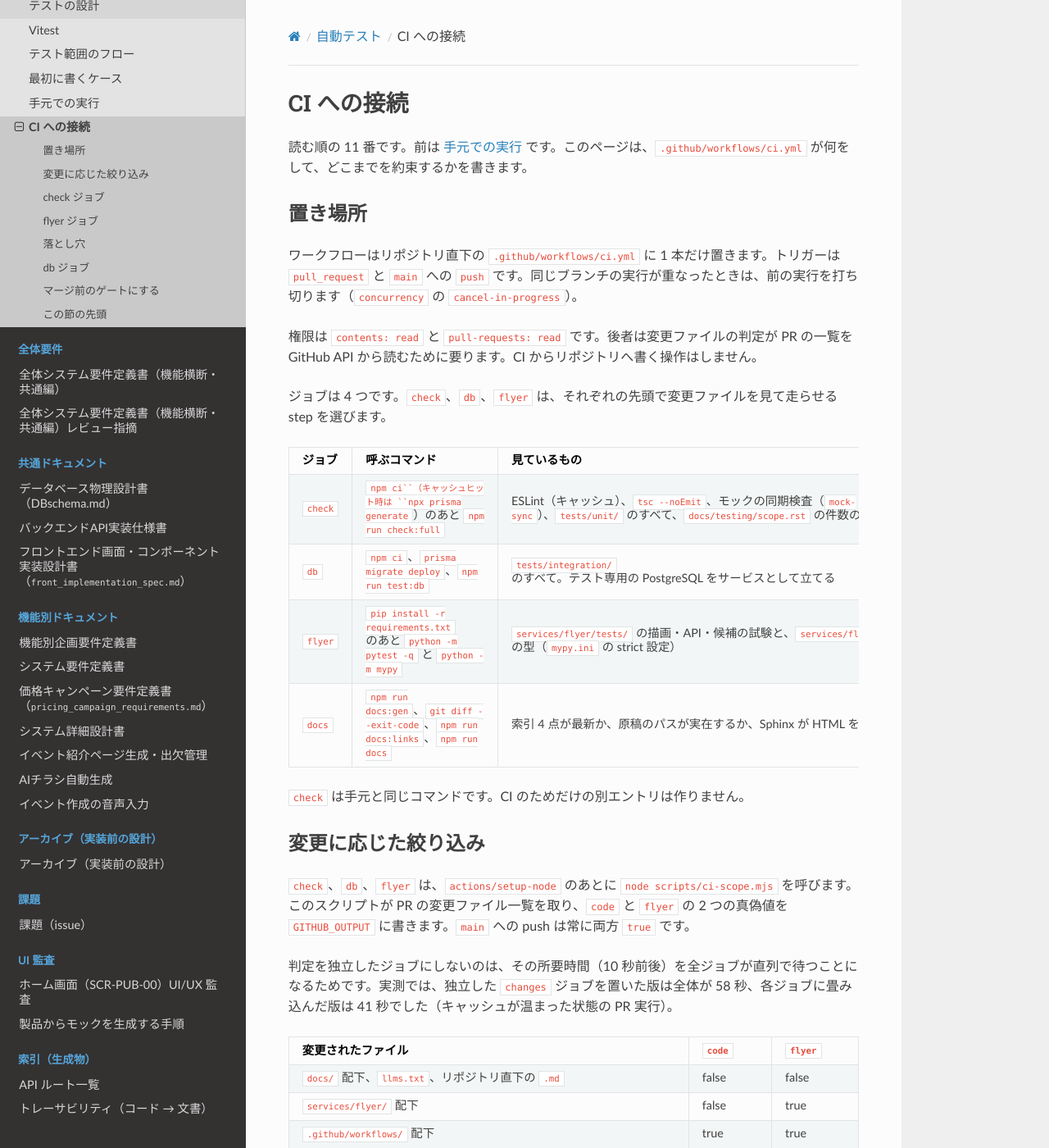
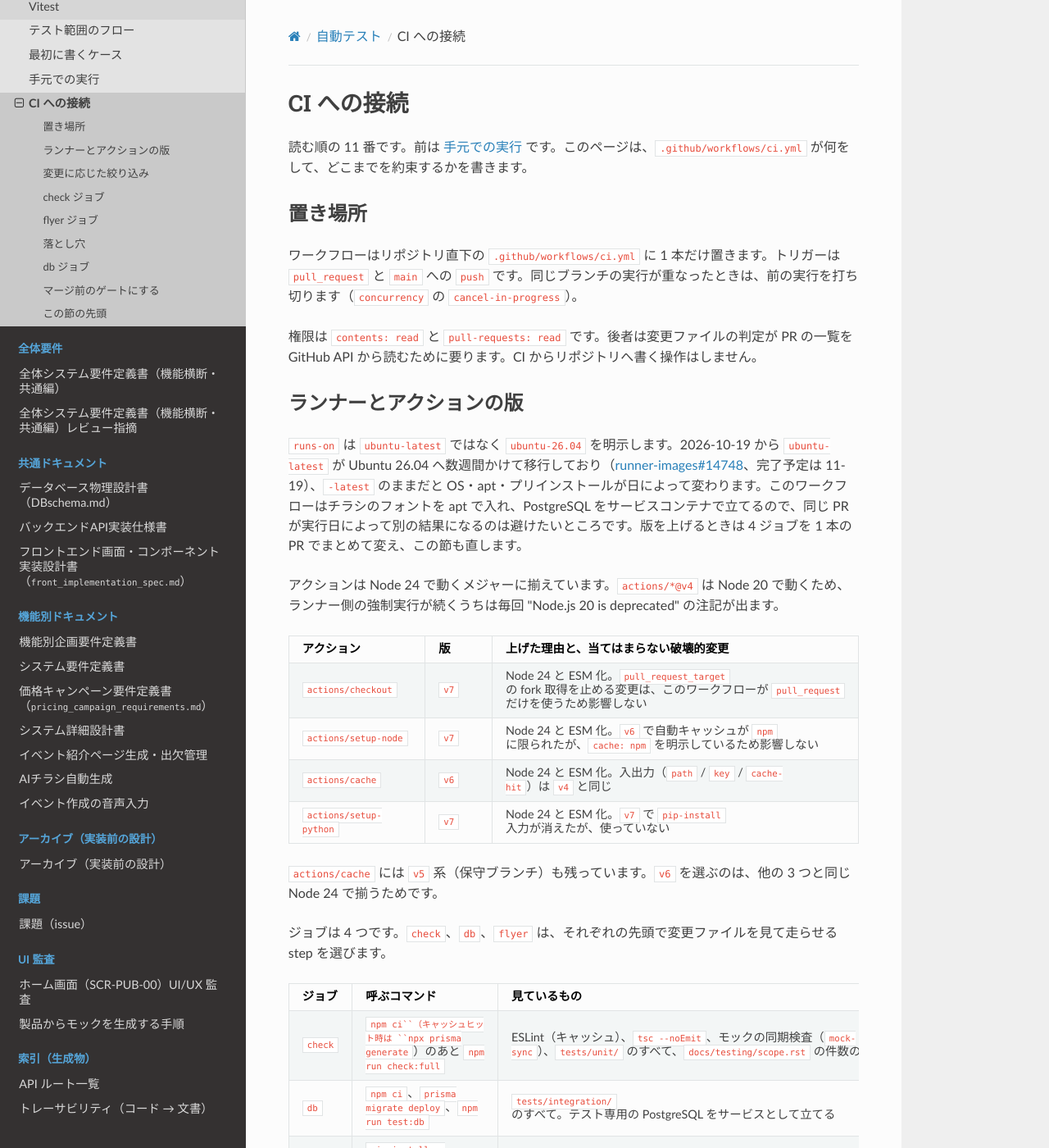
Before and after one commit to HirofumiSato/EventKreater, a Sphinx documentation site: the page built from docs/testing/ci.rst, in a window 1280 px wide and 1400 px high. Shown: the whole window at 82% size. Built offline with Sphinx 7.4.7 and the Read the Docs theme 3.1.0, drawn with Linux system fonts in a browser that asks for light colours; some of the changed text lies outside the part shown.

Commit message:
CI のアクションを Node 24 対応へ上げ、ランナーの版を固定する (#86)
- checkout/setup-node/cache/setup-python を v7/v7/v6/v7 へ上げ、node20 の注記を消す
- runs-on を ubuntu-latest から ubuntu-26.04 へ固定し、移行期間中に結果が日で変わらないようにする
- ci.rst に版の理由と、当てはまらない破壊的変更を書き、索引を再生成する

Co-authored-by: Cursor <cursoragent@cursor.com>

```diff
--- a/docs/testing/ci.rst
+++ b/docs/testing/ci.rst
@@ -9,6 +9,35 @@ CI への接続
 ワークフローはリポジトリ直下の ``.github/workflows/ci.yml`` に 1 本だけ置きます。トリガーは ``pull_request`` と ``main`` への ``push`` です。同じブランチの実行が重なったときは、前の実行を打ち切ります（``concurrency`` の ``cancel-in-progress``）。
 
 権限は ``contents: read`` と ``pull-requests: read`` です。後者は変更ファイルの判定が PR の一覧を GitHub API から読むために要ります。CI からリポジトリへ書く操作はしません。
+
+ランナーとアクションの版
+------------------------
+
+``runs-on`` は ``ubuntu-latest`` ではなく ``ubuntu-26.04`` を明示します。2026-10-19 から ``ubuntu-latest`` が Ubuntu 26.04 へ数週間かけて移行しており（`runner-images#14748 <https://github.com/actions/runner-images/issues/14748>`_、完了予定は 11-19）、``-latest`` のままだと OS・apt・プリインストールが日によって変わります。このワークフローはチラシのフォントを apt で入れ、PostgreSQL をサービスコンテナで立てるので、同じ PR が実行日によって別の結果になるのは避けたいところです。版を上げるときは 4 ジョブを 1 本の PR でまとめて変え、この節も直します。
+
+アクションは Node 24 で動くメジャーに揃えています。``actions/*@v4`` は Node 20 で動くため、ランナー側の強制実行が続くうちは毎回 "Node.js 20 is deprecated" の注記が出ます。
+
+.. list-table::
+   :header-rows: 1
+   :widths: 30 20 50
+
+   * - アクション
+     - 版
+     - 上げた理由と、当てはまらない破壊的変更
+   * - ``actions/checkout``
+     - ``v7``
+     - Node 24 と ESM 化。``pull_request_target`` の fork 取得を止める変更は、このワークフローが ``pull_request`` だけを使うため影響しない
+   * - ``actions/setup-node``
+     - ``v7``
+     - Node 24 と ESM 化。``v6`` で自動キャッシュが ``npm`` に限られたが、``cache: npm`` を明示しているため影響しない
+   * - ``actions/cache``
+     - ``v6``
+     - Node 24 と ESM 化。入出力（``path`` / ``key`` / ``cache-hit``）は ``v4`` と同じ
+   * - ``actions/setup-python``
+     - ``v7``
+     - Node 24 と ESM 化。``v7`` で ``pip-install`` 入力が消えたが、使っていない
+
+``actions/cache`` には ``v5`` 系（保守ブランチ）も残っています。``v6`` を選ぶのは、他の 3 つと同じ Node 24 で揃うためです。
 
 ジョブは 4 つです。``check``、``db``、``flyer`` は、それぞれの先頭で変更ファイルを見て走らせる step を選びます。
 
@@ -135,7 +164,7 @@ db ジョブ
 .. code-block:: yaml
 
    db:
-     runs-on: ubuntu-latest
+     runs-on: ubuntu-26.04
      services:
        postgres:
          image: postgres:16-alpine
@@ -151,13 +180,13 @@ db ジョブ
            --health-timeout 5s
            --health-retries 10
      steps:
-       - uses: actions/checkout@v4
-       - uses: actions/setup-node@v4
+       - uses: actions/checkout@v7
+       - uses: actions/setup-node@v7
          with:
            node-version: 24
            cache: npm
        # check ジョブと同じ鍵。npm ci の 20 秒を避ける。
-       - uses: actions/cache@v4
+       - uses: actions/cache@v6
          with:
            path: node_modules
            key: ${{ runner.os }}-node-${{ hashFiles('package-lock.json', 'prisma/schema.prisma') }}
```
Also changed, not shown: docs/doc-index.json, 1 other file.
